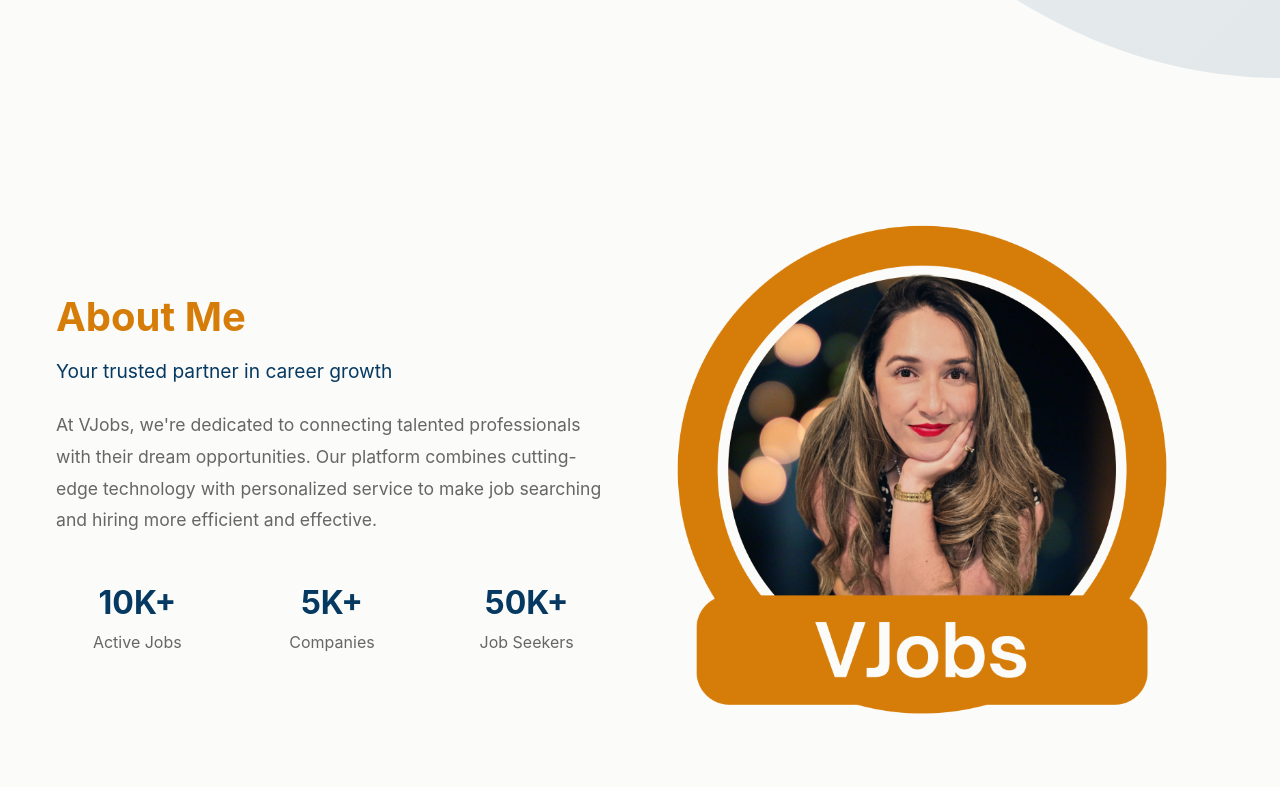
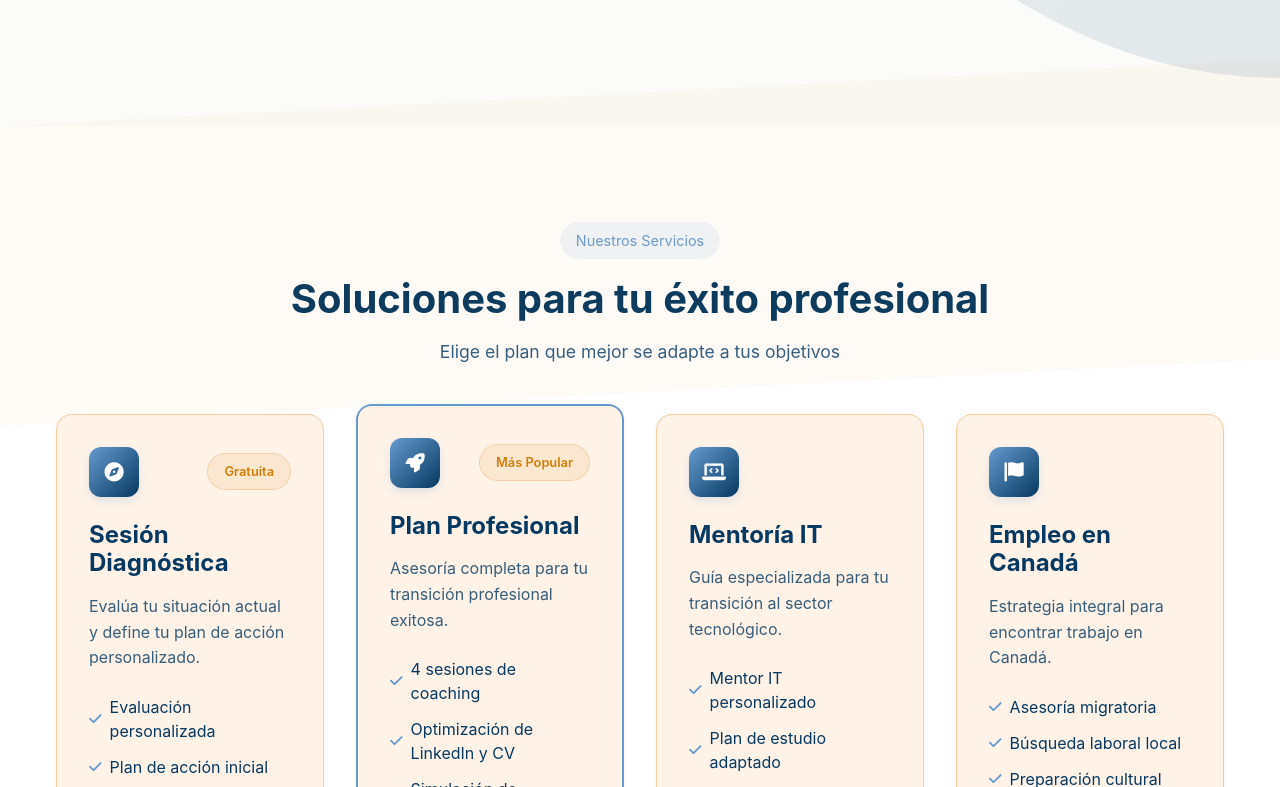
Before and after one commit to yuberalberto/vjobs-landing, a Vue app: page / in a window 1280 px wide. Shown: the part 853-1640 px from the top of the page. Built offline with nearby package versions, Linux system fonts and the light colour scheme.

Commit message:
refactor: eliminar AboutMe y actualizar estructura de navegación

```diff
--- a/src/components/AboutMe.vue
+++ /dev/null
@@ -1,120 +0,0 @@
-<template>
-  <section class="about" id="about">
-    <div class="container">
-      <div class="about-content">
-        <div class="about-text">
-          <h2>About Me</h2>
-          <p class="subtitle">Your trusted partner in career growth</p>
-          <p class="description">
-            At VJobs, we're dedicated to connecting talented professionals with their dream opportunities.
-            Our platform combines cutting-edge technology with personalized service to make job searching
-            and hiring more efficient and effective.
-          </p>
-          <div class="stats">
-            <div class="stat-item">
-              <h3>10K+</h3>
-              <p>Active Jobs</p>
-            </div>
-            <div class="stat-item">
-              <h3>5K+</h3>
-              <p>Companies</p>
-            </div>
-            <div class="stat-item">
-              <h3>50K+</h3>
-              <p>Job Seekers</p>
-            </div>
-          </div>
-        </div>
-        <div class="about-image">
-          <img src="../assets/aboutme_img.PNG" alt="About VJobs" />
-        </div>
-      </div>
-    </div>
-  </section>
-</template>
-
-<script setup>
-// Component logic here
-</script>
-
-<style scoped>
-.about {
-  padding: 6rem 0;
-  background: linear-gradient(
-    to bottom,
-    var(--background-color) 0%,
-    var(--background-color) 100%
-  );
-  position: relative;
-  z-index: 1;
-  margin-top: 0;
-}
-
-.about-content {
-  display: grid;
-  grid-template-columns: 1fr 1fr;
-  gap: 4rem;
-  align-items: center;
-}
-
-.about-text h2 {
-  font-size: 2.5rem;
-  color: var(--secondary-color);
-  margin-bottom: 1rem;
-}
-
-.subtitle {
-  font-size: 1.2rem;
-  color: var(--primary-color);
-  margin-bottom: 1.5rem;
-}
-
-.description {
-  font-size: 1.1rem;
-  line-height: 1.8;
-  color: #666;
-  margin-bottom: 2rem;
-}
-
-.stats {
-  display: grid;
-  grid-template-columns: repeat(3, 1fr);
-  gap: 2rem;
-  margin-top: 3rem;
-}
-
-.stat-item {
-  text-align: center;
-}
-
-.stat-item h3 {
-  font-size: 2rem;
-  color: var(--primary-color);
-  margin-bottom: 0.5rem;
-}
-
-.stat-item p {
-  color: #666;
-}
-
-.about-image img {
-  width: 100%;
-  max-width: 500px;
-  height: auto;
-}
-
-@media (max-width: 768px) {
-  .about-content {
-    grid-template-columns: 1fr;
-    text-align: center;
-  }
-
-  .stats {
-    justify-content: center;
-  }
-
-  .about-image {
-    order: -1;
-  }
-}
-</style>
--- a/src/views/About.vue
+++ b/src/views/About.vue
@@ -1,22 +1,148 @@
 <template>
-  <div class="about">
-    <AboutMe />
+  <div class="about-page">
+    <section class="about-hero">
+      <div class="container">
+        <h1>Conoce mi historia</h1>
+        <p class="subtitle">De migrante a experta en reclutamiento tecnológico</p>
+      </div>
+    </section>
+
+    <section class="about-content">
+      <div class="container">
+        <div class="about-grid">
+          <div class="about-image">
+            <img src="@/assets/aboutme_img.PNG" alt="Vivian Castellanos" class="profile-large" />
+          </div>
+          <div class="about-text">
+            <h2>Hola, soy Vivian Castellanos</h2>
+            <p>Como migrante y profesional en recursos humanos, entiendo los desafíos de buscar empleo en un nuevo país. Mi misión es ayudarte a destacar en el competitivo mercado laboral tecnológico.</p>
+
+            <div class="experience">
+              <h3>Mi experiencia</h3>
+              <ul>
+                <li>+5 años en reclutamiento tecnológico</li>
+                <li>Especializada en perfiles de tecnología</li>
+                <li>He ayudado a más de 1000 profesionales a encontrar su trabajo ideal</li>
+              </ul>
+            </div>
+
+            <div class="cta-section">
+              <h3>¿Listo para impulsar tu carrera?</h3>
+              <router-link to="/contact" class="btn btn-primary">Agenda una consulta</router-link>
+            </div>
+          </div>
+        </div>
+      </div>
+    </section>
   </div>
 </template>
 
 <script>
-import AboutMe from '@/components/AboutMe.vue'
-
 export default {
   name: 'AboutView',
-  components: {
-    AboutMe
-  }
 }
 </script>
 
 <style scoped>
-.about {
+.about-page {
+  padding-top: 0;
+}
+
+.about-hero {
+  background: linear-gradient(135deg, var(--primary-color), var(--accent-color));
+  color: white;
+  padding: 4rem 2rem;
+  text-align: center;
+  margin-bottom: 3rem;
+}
+
+.about-hero h1 {
+  font-size: 2.5rem;
+  margin-bottom: 1rem;
+}
+
+.about-hero .subtitle {
+  font-size: 1.2rem;
+  opacity: 0.9;
+}
+
+.about-grid {
+  display: grid;
+  grid-template-columns: 1fr 1.5fr;
+  gap: 3rem;
+  align-items: flex-start;
+}
+
+.about-image img {
+  width: 100%;
+  border-radius: 12px;
+  box-shadow: 0 10px 30px rgba(0,0,0,0.1);
+}
+
+.about-text h2 {
+  color: var(--primary-color);
+  margin-bottom: 1.5rem;
+}
+
+.about-text p {
+  margin-bottom: 2rem;
+  line-height: 1.7;
+}
+
+.experience {
+  background: #f8f9fa;
+  padding: 1.5rem;
+  border-radius: 8px;
+  margin: 2rem 0;
+}
+
+.experience h3 {
+  color: var(--secondary-color);
+  margin-bottom: 1rem;
+}
+
+.experience ul {
+  list-style: none;
+  padding: 0;
+}
+
+.experience li {
+  margin-bottom: 0.5rem;
+  padding-left: 1.5rem;
+  position: relative;
+}
+
+.experience li:before {
+  content: "•";
+  color: var(--accent-color);
+  font-weight: bold;
+  position: absolute;
+  left: 0;
+}
+
+.cta-section {
+  text-align: center;
+  margin-top: 2rem;
   padding: 2rem;
+  background: var(--light-bg);
+  border-radius: 8px;
+}
+
+.cta-section h3 {
+  margin-bottom: 1rem;
+}
+
+@media (max-width: 768px) {
+  .about-grid {
+    grid-template-columns: 1fr;
+  }
+
+  .about-hero {
+    padding: 3rem 1rem;
+  }
+
+  .about-hero h1 {
+    font-size: 2rem;
+  }
 }
 </style>
--- a/src/views/Home.vue
+++ b/src/views/Home.vue
@@ -3,9 +3,6 @@
     <Navbar />
     <section id="home">
       <HeroSection />
-    </section>
-    <section id="about">
-      <AboutMe />
     </section>
     <section id="services">
       <Services />
@@ -26,7 +23,6 @@
 <script>
 import Navbar from '@/components/Navbar.vue'
 import HeroSection from '@/components/HeroSection.vue'
-import AboutMe from '@/components/AboutMe.vue'
 import Services from '@/components/Services.vue'
 import Testimonials from '@/components/Testimonials.vue'
 import FAQs from '@/components/FAQs.vue'
@@ -38,7 +34,6 @@
   components: {
     Navbar,
     HeroSection,
-    AboutMe,
     Services,
     Testimonials,
     FAQs,
```
